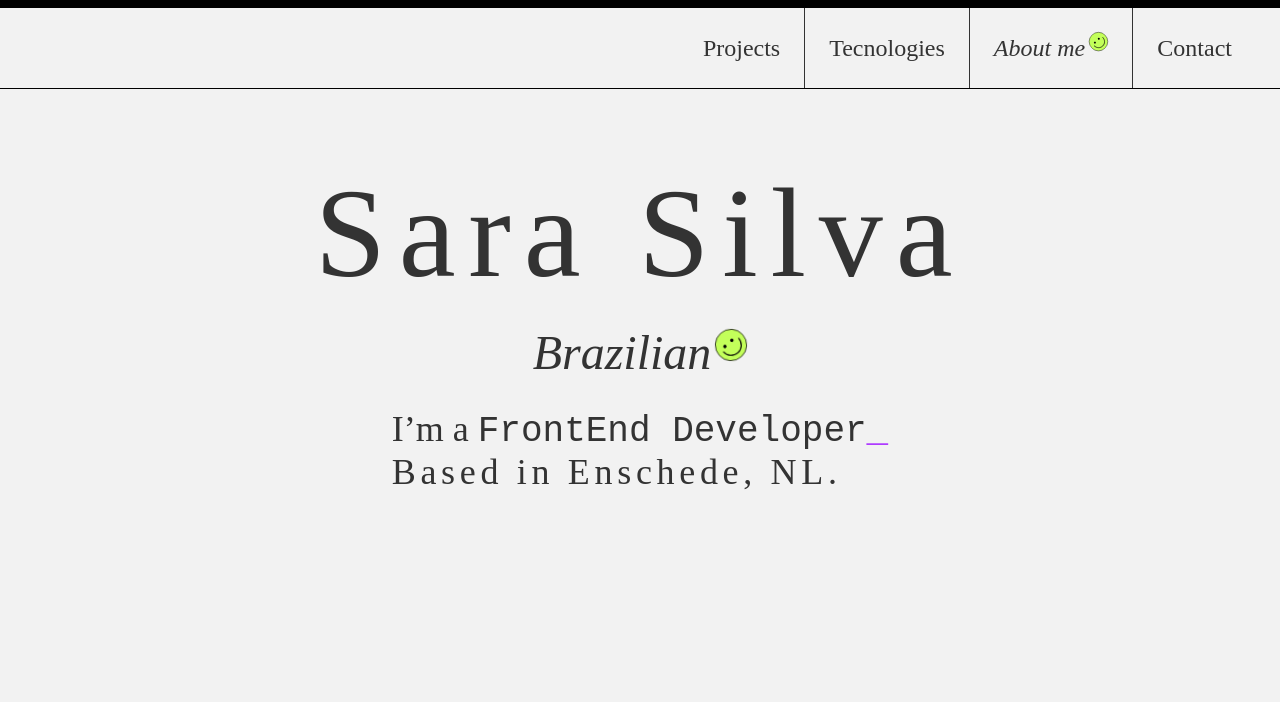
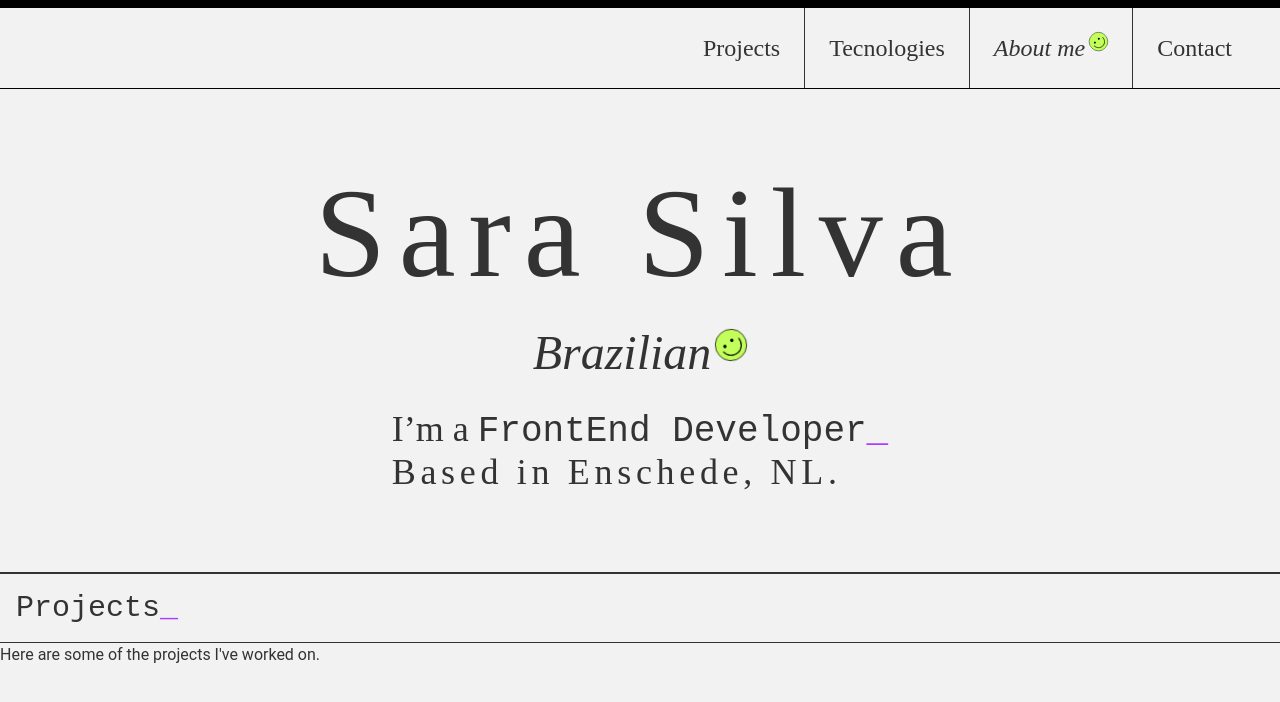
Before and after one commit to saracsilva/portfolio_v2, a React (Vite) app: page / in a window 1280 px wide. Shown: the top 702 px of the page. Built offline with nearby package versions, Linux system fonts and the light colour scheme.

Commit message:
Add Projects component

```diff
--- a/src/App.jsx
+++ b/src/App.jsx
@@ -1,11 +1,13 @@
 import Hero from "./sections/Hero";
 import Navbar from "./layout/Navbar";
+import Projects from "./sections/Projects";
 
 function App() {
   return (
     <>
       <Navbar />
       <Hero />
+      <Projects />
     </>
   );
 }
--- /dev/null
+++ b/src/sections/Projects.jsx
@@ -0,0 +1,12 @@
+import SectionTitle from "../components/SectionTitle";
+
+function Projects() {
+  return (
+    <section id="projects">
+      <SectionTitle title="Projects" />
+      <p>Here are some of the projects I've worked on.</p>
+    </section>
+  );
+}
+
+export default Projects;
```
